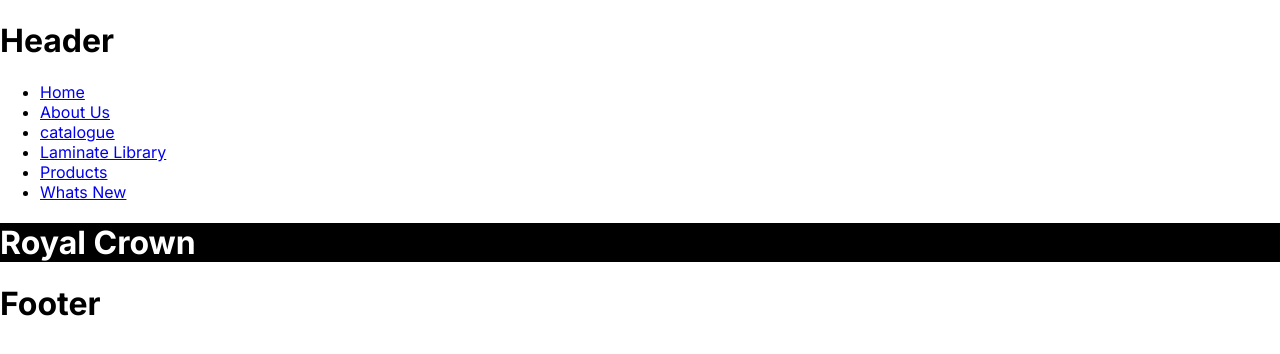
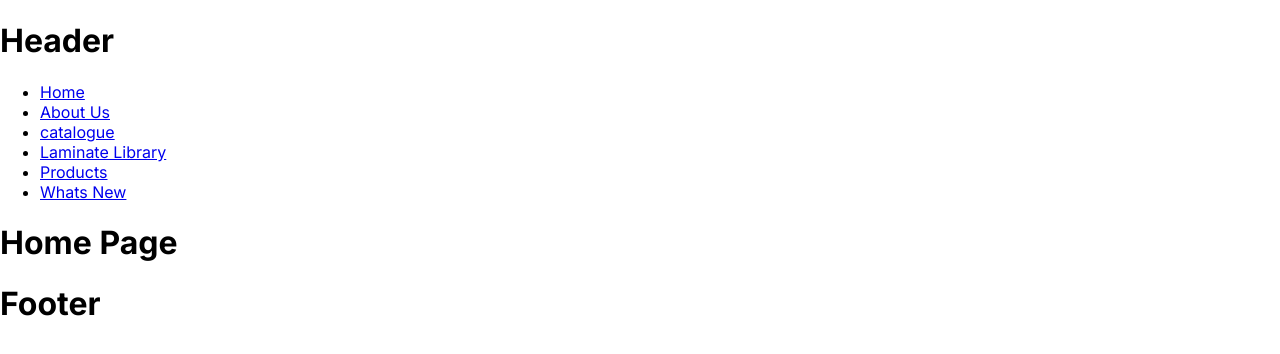
Before and after one commit to PVOT-Web-Projects/royal-crown, a Next.js app: page / in a window 1280 px wide. Shown: the top 354 px of the page. Built offline with nearby package versions, Linux system fonts and the light colour scheme.

Commit message:
new home -m

```diff
--- a/src/app/page.js
+++ b/src/app/page.js
@@ -1,9 +1,8 @@
-import Homepage from "@/components/Homepage/Homepage";
 
 export default function Home() {
   return (
     <main className="main">
-     <Homepage />
+     <h1>Home Page</h1>
     </main>
   );
 }
--- a/src/components/Homepage/Homepage.jsx
+++ /dev/null
@@ -1,10 +0,0 @@
-import "./home.scss";
-
-const Homepage = () => {
-  return (
-    <div className="homepage">
-      <h1>Royal Crown</h1>
-    </div>
-  );
-};
-export default Homepage;
--- a/src/components/Homepage/home.scss
+++ /dev/null
@@ -1,6 +0,0 @@
-.homepage {
-  h1 {
-    background-color: black;
-    color: white;
-  }
-}
```
